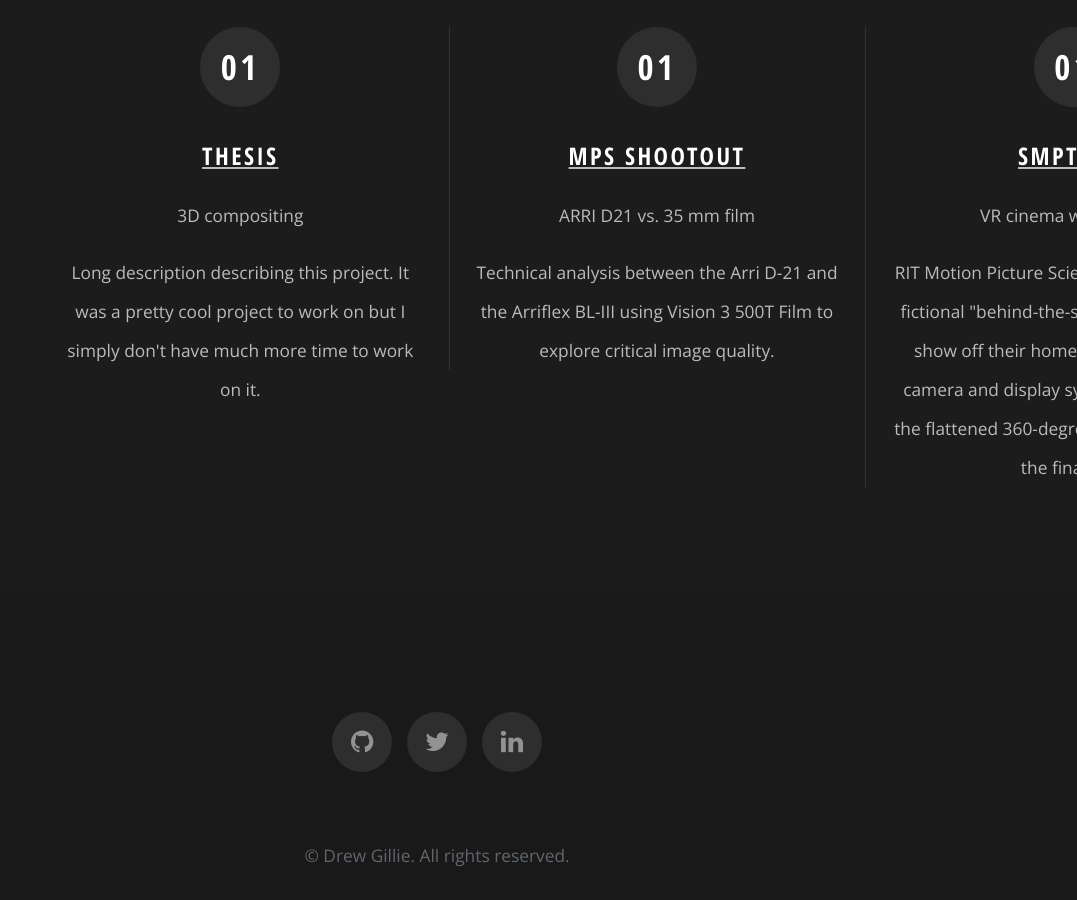
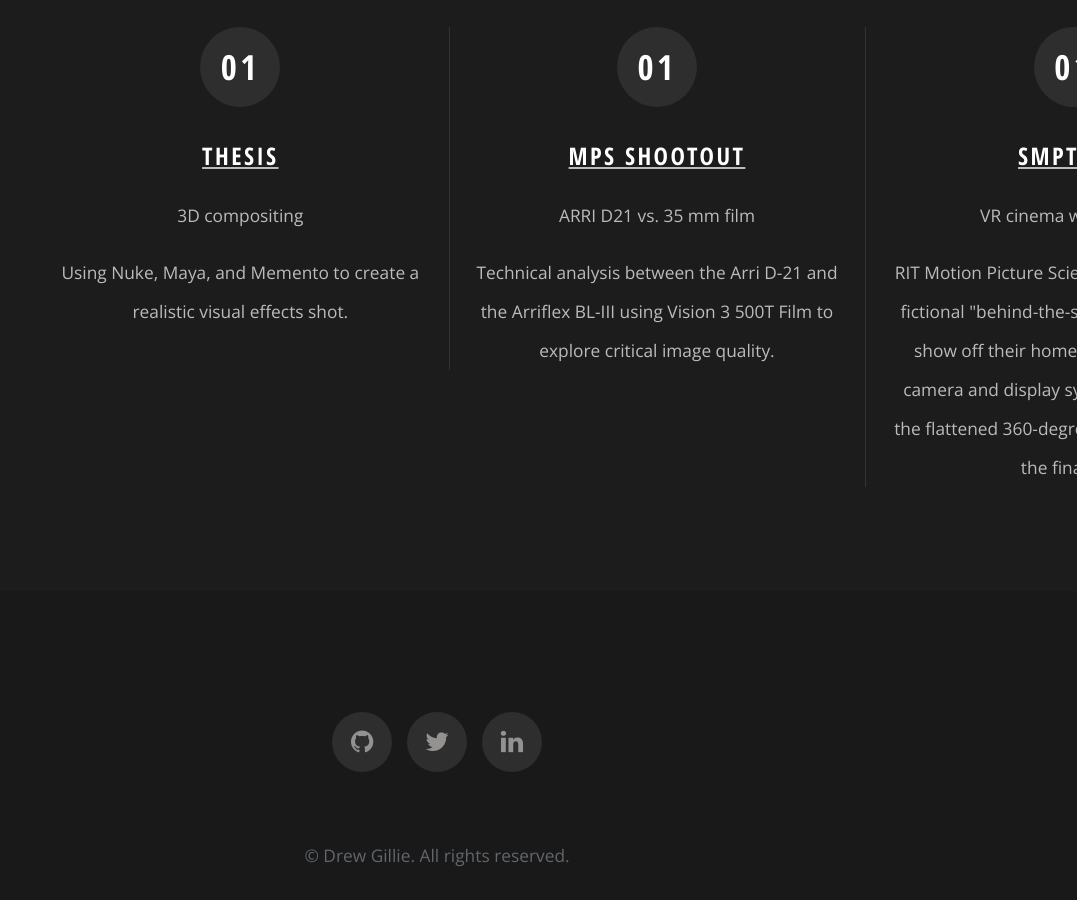
Before and after one commit to drewgillievfx/DrewGillie.com, a Jekyll site: the page built from index.html, in a window 1280 px wide and 900 px high, scrolled down 886 px. Shown: the whole window, without its empty margins (203-1280 px from the left). Built offline with Jekyll 4.4.1, drawn with Linux system fonts in a browser that asks for light colours.

Commit message:
description change

```diff
--- a/_projects/01-Thesis.md
+++ b/_projects/01-Thesis.md
@@ -3,8 +3,7 @@ layout: page
 title: Thesis
 short_description: 3D compositing
 long_description: >
-  Long description describing this project. It was a pretty cool project to work
-  on but I simply don't have much more time to work on it.
+  Using Nuke, Maya, and Memento to create a realistic visual effects shot.
 image: project1.png
 featured: True
 ---
```
